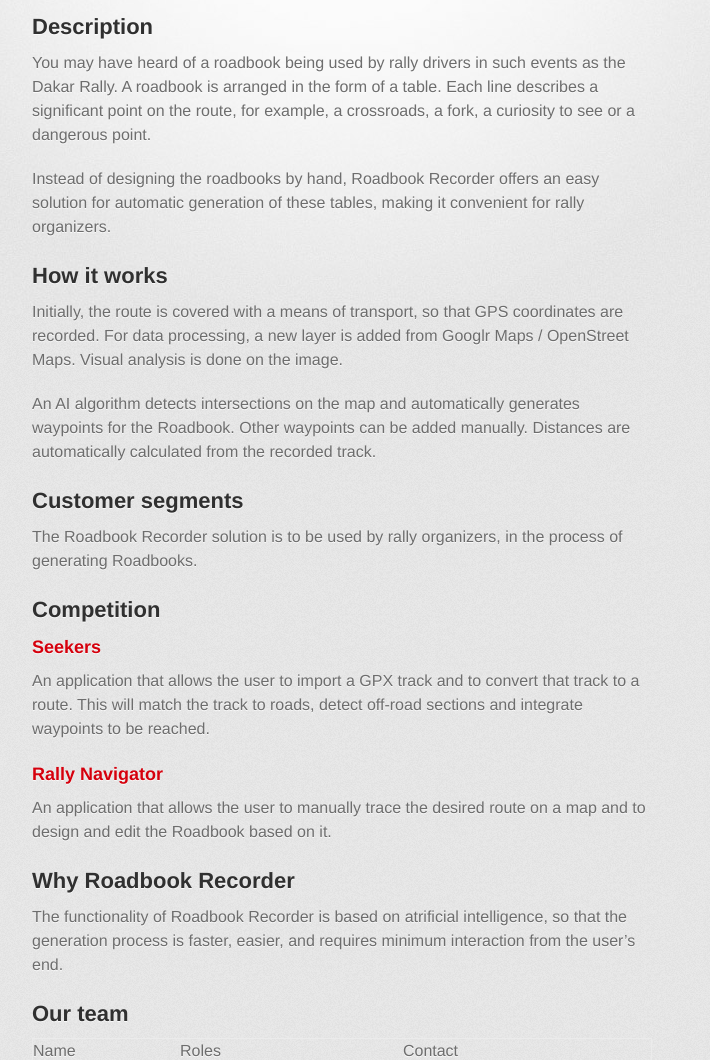
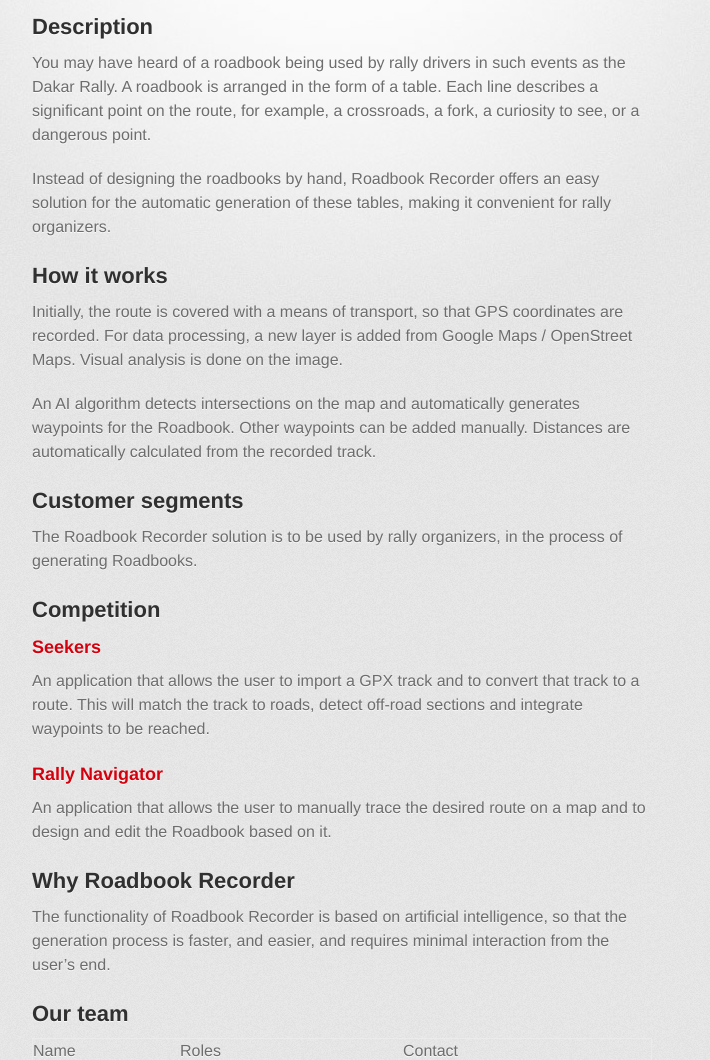
Before and after one commit to Roadbook-Recorder/roadbook-recorder.github.io, a Jekyll site: the page built from index.md, in a window 1280 px wide. Shown: the part 260-1320 px from the top of the page, without its empty margins (298-1008 px from the left). Built offline with Jekyll 4.4.1, drawn with Linux system fonts in a browser that asks for light colours; some web fonts are replaced; our own code applies the rules of GitHub Pages for plain Markdown files.

Commit message:
Correct Typos
Signed-off-by: Andrei David <dandrei279@gmail.com>

```diff
--- a/index.md
+++ b/index.md
@@ -6,13 +6,13 @@
 
 ## Description
 
-You may have heard of a roadbook being used by rally drivers in such events as the Dakar Rally. A roadbook is arranged in the form of a table. Each line describes a significant point on the route, for example, a crossroads, a fork, a curiosity to see or a dangerous point.
+You may have heard of a roadbook being used by rally drivers in such events as the Dakar Rally. A roadbook is arranged in the form of a table. Each line describes a significant point on the route, for example, a crossroads, a fork, a curiosity to see, or a dangerous point.
 
-Instead of designing the roadbooks by hand, Roadbook Recorder offers an easy solution for automatic generation of these tables, making it convenient for rally organizers.
+Instead of designing the roadbooks by hand, Roadbook Recorder offers an easy solution for the automatic generation of these tables, making it convenient for rally organizers.
 
 ## How it works
 
-Initially, the route is covered with a means of transport, so that GPS coordinates are recorded. For data processing, a new layer is added from Googlr Maps / OpenStreet Maps. Visual analysis is done on the image.
+Initially, the route is covered with a means of transport, so that GPS coordinates are recorded. For data processing, a new layer is added from Google Maps / OpenStreet Maps. Visual analysis is done on the image.
 
 An AI algorithm detects intersections on the map and automatically generates waypoints for the Roadbook. Other waypoints can be added manually. Distances are automatically calculated from the recorded track.
 
@@ -32,7 +32,7 @@
 
 ## Why Roadbook Recorder
 
-The functionality of Roadbook Recorder is based on atrificial intelligence, so that the generation process is faster, easier, and requires minimum interaction from the user's end.
+The functionality of Roadbook Recorder is based on artificial intelligence, so that the generation process is faster, and easier, and requires minimal interaction from the user's end.
 
 ## Our team
 
```
